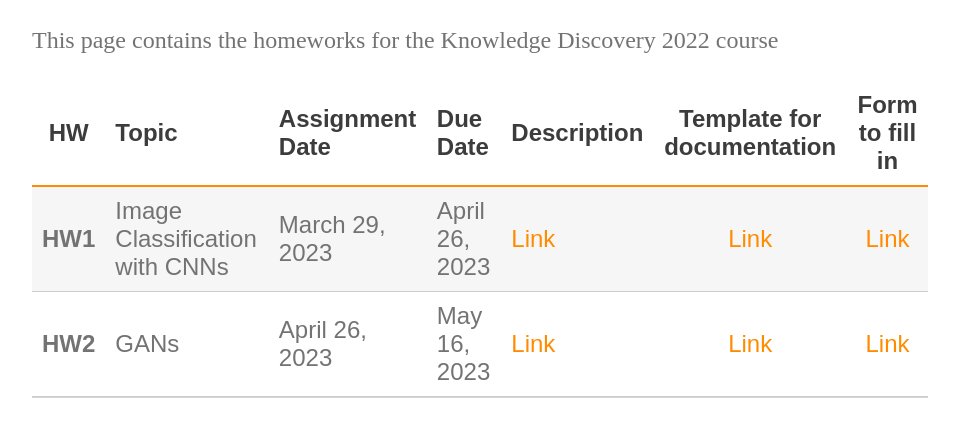
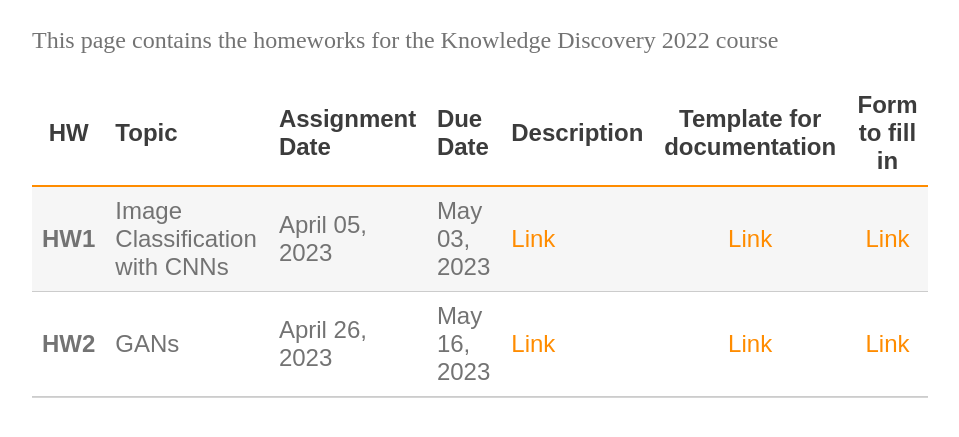
Before and after one commit to perceivelab/knowledge-discovery-course, a Jekyll site: the page built from homework.md, in a window 1280 px wide. Shown: the part 195-632 px from the top of the page, without its empty margins (160-1119 px from the left). Built offline with Jekyll 4.4.1, drawn with Linux system fonts in a browser that asks for light colours; our own code applies the rules of GitHub Pages for plain Markdown files.

Commit message:
Update homework.md

```diff
--- a/homework.md
+++ b/homework.md
@@ -3,5 +3,5 @@ This page contains the homeworks for the Knowledge Discovery 2022 course
 
 | HW | Topic  | Assignment Date   |  Due Date  |  Description | Template for documentation | Form to fill in |
 | :-------:| ----------------- |  ------------------ | ------------------ |--------------- | :-------: |:-------:|
-| **HW1**     | Image Classification with CNNs | March 29, 2023 | April 26, 2023 | [Link](https://drive.google.com/file/d/1FON1DKZ0tCkuDmtscIsbyY2KEM5StheV/view?usp=sharing) | [Link](https://www.overleaf.com/read/fttvfxqgvfvs) | [Link](https://docs.google.com/forms/d/e/1FAIpQLSeYAoLKjgR8uIRFyN21jPRhWoUB29c6duZNm5KoGxwwtZEaMA/viewform?usp=sf_link) |
+| **HW1**     | Image Classification with CNNs | April 05, 2023 | May 03, 2023 | [Link](https://drive.google.com/file/d/1FON1DKZ0tCkuDmtscIsbyY2KEM5StheV/view?usp=sharing) | [Link](https://www.overleaf.com/read/fttvfxqgvfvs) | [Link](https://docs.google.com/forms/d/e/1FAIpQLSeYAoLKjgR8uIRFyN21jPRhWoUB29c6duZNm5KoGxwwtZEaMA/viewform?usp=sf_link) |
 | **HW2**     | GANs                           | April 26, 2023 | May 16, 2023   | [Link]() | [Link]() | [Link]() |
```
